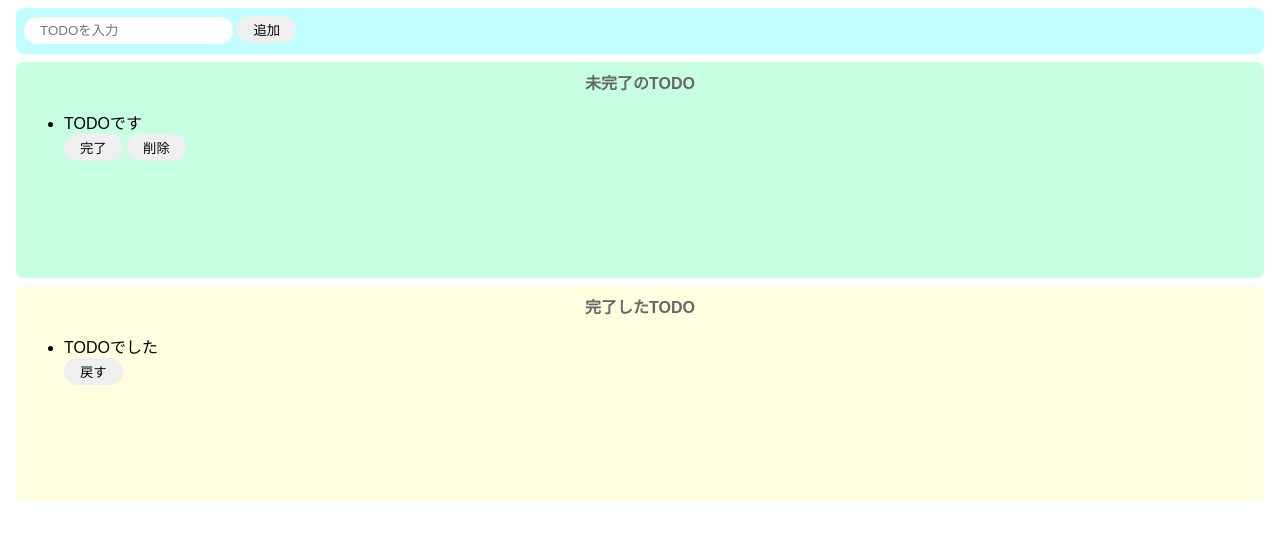
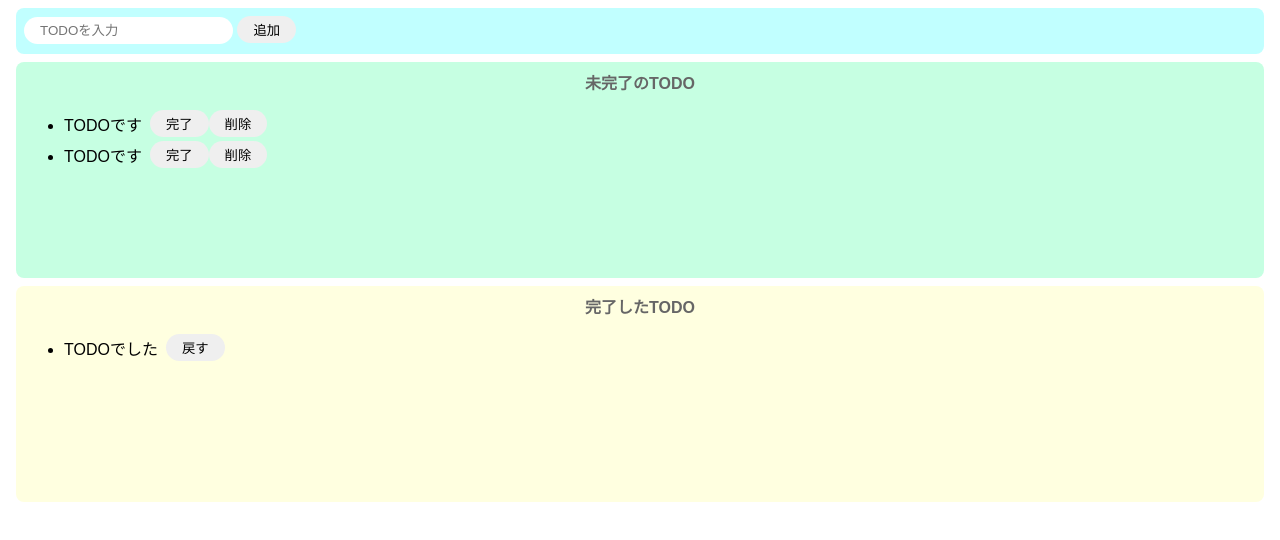
Before and after one commit to Plumnet/TODOfromplaneJavaScript, a website built with Parcel: page src/index.html in a window 1280 px wide. Built offline with nearby package versions, Linux system fonts and the light colour scheme.

Commit message:
ボタンを横並びにする修正、ボタン同士の距離修正、文字列とボタンの距離修正

```diff
--- a/src/index.html
+++ b/src/index.html
@@ -13,7 +13,12 @@
     <div class="incomplete-area">
       <p class="titile">未完了のTODO</p>
       <ul>
-        <div>
+        <div class="list-row">
+          <li>TODOです</li>
+          <button>完了</button>
+          <button>削除</button>
+        </div>
+        <div class="list-row">
           <li>TODOです</li>
           <button>完了</button>
           <button>削除</button>
@@ -23,7 +28,7 @@
     <div class="complete-area">
       <p class="titile">完了したTODO</p>
       <ul>
-        <div>
+        <div class="list-row">
           <li>TODOでした</li>
           <button>戻す</button>
         </div>
--- a/src/styles.css
+++ b/src/styles.css
@@ -19,6 +19,10 @@ button:hover {
   background-color: #ff7fff;
   color: #fff;
   cursor: pointer;
+}
+
+li {
+  margin-right: 8px;
 }
 
 .input-area {
@@ -51,3 +55,9 @@ button:hover {
   font-weight: bold;
   color: #666;
 }
+
+.list-row {
+  display: flex;
+  align-items: center;
+  padding-bottom: 4px;
+}
```
